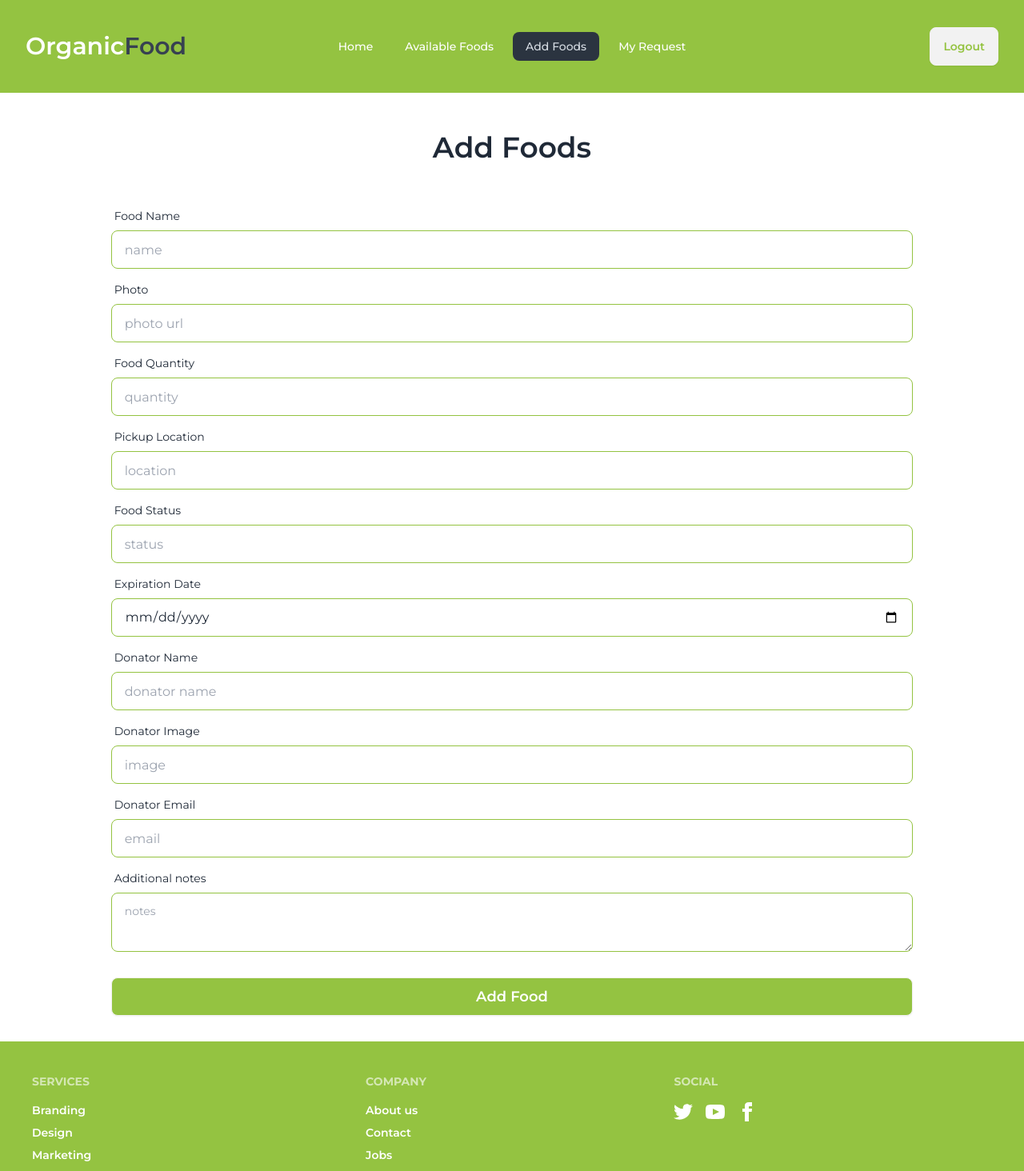
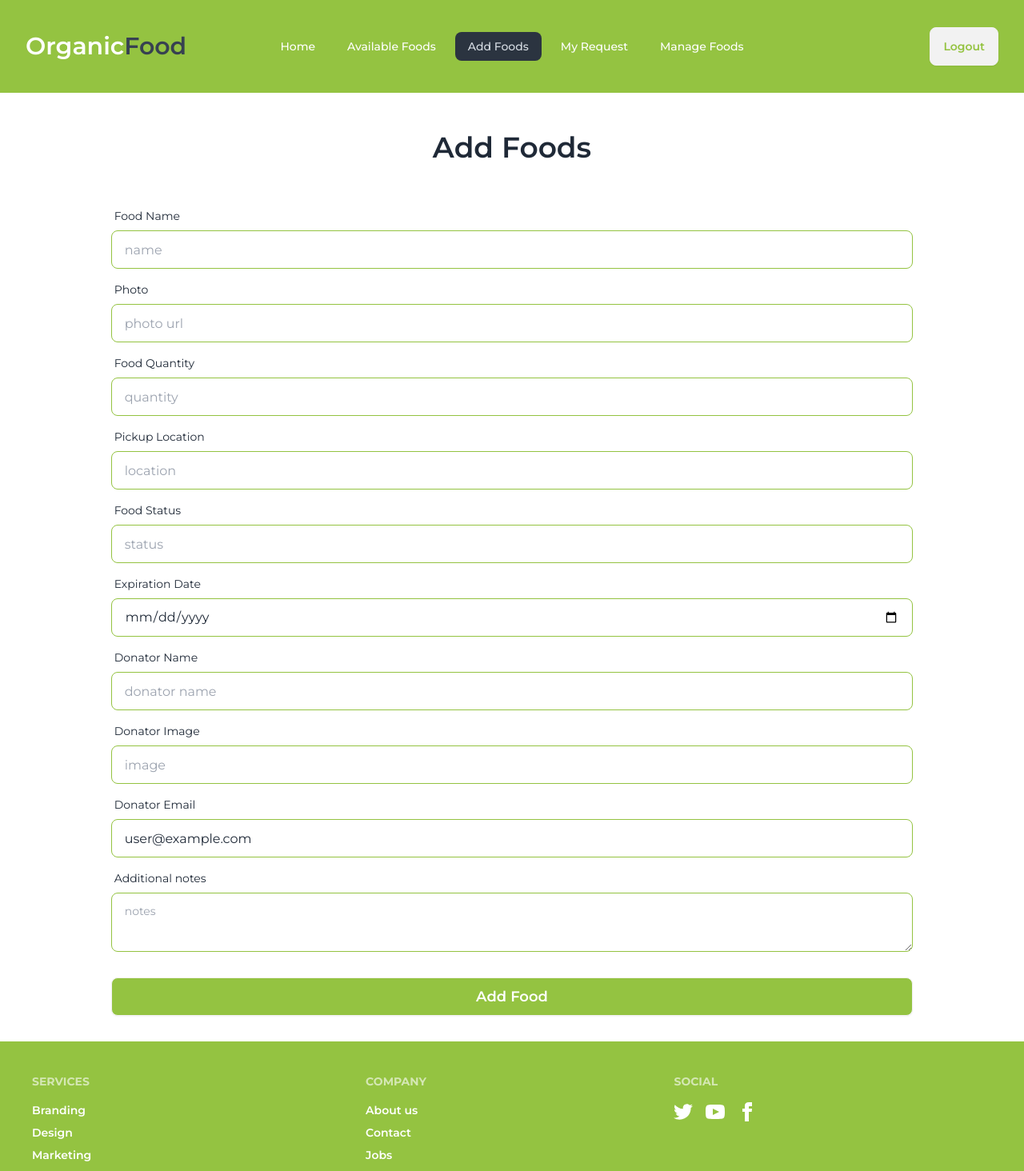
Before and after one commit to mahfuz-kallyan/food-share-client-site, a React (Vite) app: page /addFood in a window 1280 px wide. Shown: the top 1464 px of the page at 80% size. Built offline with nearby package versions, Linux system fonts and the light colour scheme; no server answers; sample sign-in values are in the browser's storage.

Commit message:
show all foods sorting by expiredate

```diff
--- a/src/Components/Navbar.jsx
+++ b/src/Components/Navbar.jsx
@@ -29,6 +29,9 @@ const Navbar = () => {
 			</li>
 			<li className="text-white font-medium">
 				<NavLink to={"/requestFood"}>My Request</NavLink>
+			</li>
+			<li className="text-white font-medium">
+				<NavLink to={"/manageFoods"}>Manage Foods</NavLink>
 			</li>
 		</div>
 	);
--- a/src/Pages/AddFoods.jsx
+++ b/src/Pages/AddFoods.jsx
@@ -1,9 +1,11 @@
-import React from 'react';
+import React, { useContext } from 'react';
 import { useNavigate } from 'react-router-dom';
 import Swal from 'sweetalert2';
+import AuthContext from '../Context/AuthContext/AuthContext';
 
 const AddFoods = () => {
 	const navigate = useNavigate()
+	const { user } = useContext(AuthContext);
 
     const handleAddFood = (e) => {
         e.preventDefault();
@@ -28,7 +30,7 @@ const AddFoods = () => {
 						showConfirmButton: false,
 						timer: 1500,
 					});
-					navigate("/available");
+					navigate("/manageFoods");
                 }
 			});
     }
@@ -140,7 +142,7 @@ const AddFoods = () => {
 							<span className="label-text">Donator Email</span>
 						</label>
 						<input
-							type="email"
+							type="email" defaultValue={user?.email}
 							placeholder="email"
 							name="email"
 							className="input input-bordered border-[#94c341]"
--- /dev/null
+++ b/src/Pages/ManageFoods.jsx
@@ -0,0 +1,11 @@
+import React from 'react';
+
+const ManageFoods = () => {
+    return (
+        <div>
+            <h2 className='text-4xl font-semibold text-center'>Manage Foods</h2>
+        </div>
+    );
+};
+
+export default ManageFoods;
--- a/src/Router/Router.jsx
+++ b/src/Router/Router.jsx
@@ -9,6 +9,7 @@ import AddFoods from "../Pages/AddFoods";
 import Details from "../Components/Details";
 import PrivateRoute from "./PrivateRoute";
 import RequestFoods from "../Pages/RequestFoods";
+import ManageFoods from "../Pages/ManageFoods";
 
 const router = createBrowserRouter([
 	{
@@ -51,6 +52,10 @@ const router = createBrowserRouter([
 				),
 			},
 			{
+				path: "/manageFoods",
+				element: <PrivateRoute><ManageFoods></ManageFoods></PrivateRoute>
+			},
+			{
 				path: "/login",
 				element: <Login></Login>,
 			},
```
